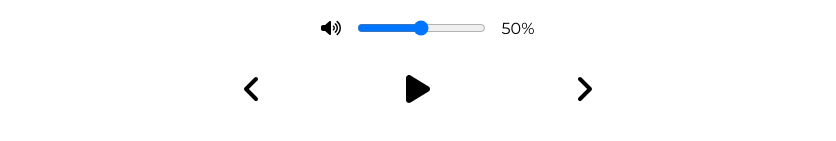
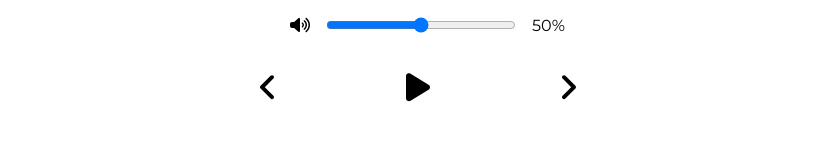
Before and after one commit to justin1494/music-player, a React (Create React App) app: page / in a window 1280 px wide. Shown: the part 653-794 px from the top of the page, without its empty margins (222-1058 px from the left). Built offline with nearby package versions, Linux system fonts and the light colour scheme.

Commit message:
style added to volume slider

```diff
--- a/src/styles/_player.scss
+++ b/src/styles/_player.scss
@@ -7,10 +7,10 @@
 }
 
 .time-control {
-  width: 50%;
   display: flex;
   align-items: center;
   justify-content: center;
+  width: 50%;
 
   input {
     width: 100%;
@@ -21,7 +21,6 @@
   }
 
   p {
-    // padding: 1rem;
     text-align: center;
     width: 90px;
   }
@@ -31,17 +30,18 @@
   display: flex;
   justify-content: center;
   align-items: center;
+  width: 20%;
 
   input {
     cursor: pointer;
+    width: 100%;
   }
 
   svg {
-
     padding-right: 1rem;
   }
 
-  p{
+  p {
     width: 30px;
     padding-left: 1rem;
   }
@@ -55,6 +55,7 @@
   width: 30%;
   svg {
     cursor: pointer;
+    padding: 0.2rem 1rem;
   }
 }
 
--- a/src/styles/app.scss
+++ b/src/styles/app.scss
@@ -2,6 +2,9 @@
 @use "./player";
 @use "./library";
 @use "./nav";
+
+$background-dark : #1F2124;
+$background-light: white;
 
 * {
   margin: 0;
```
